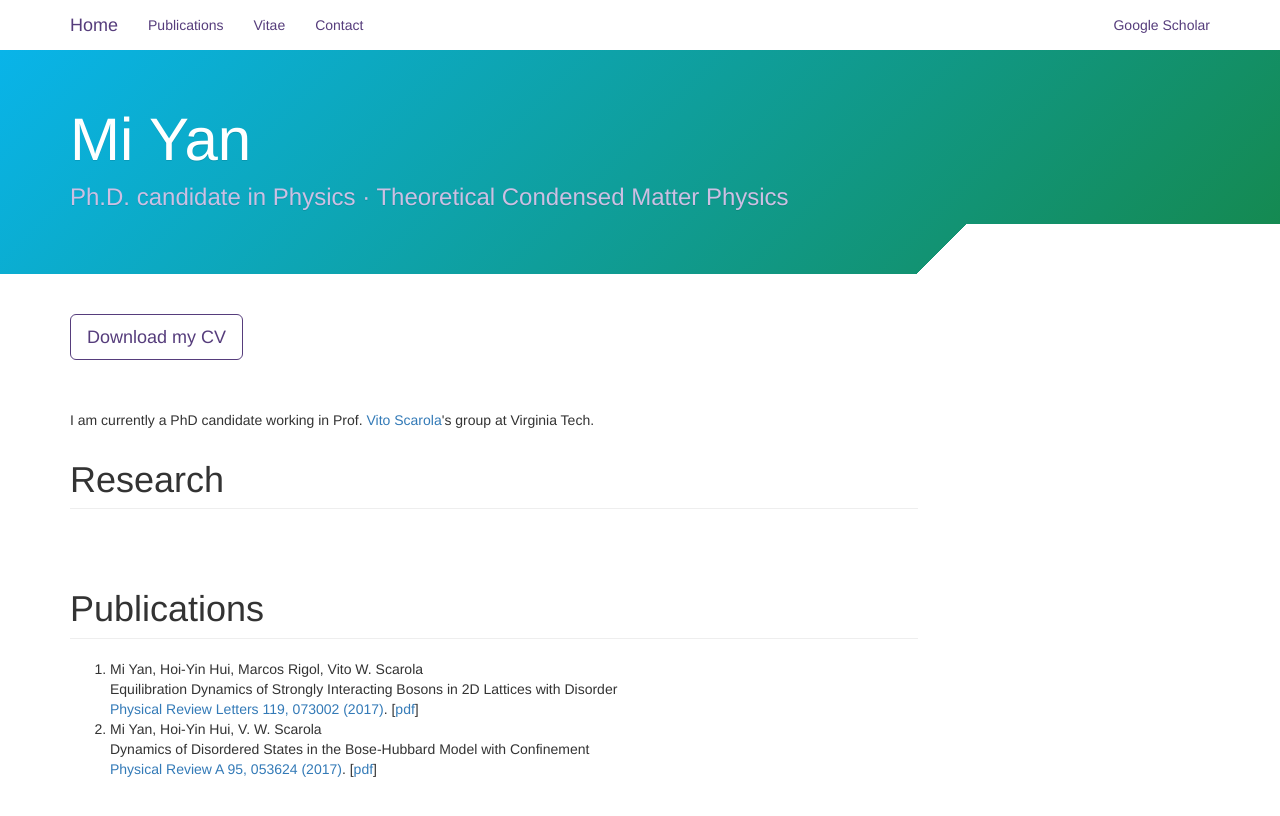
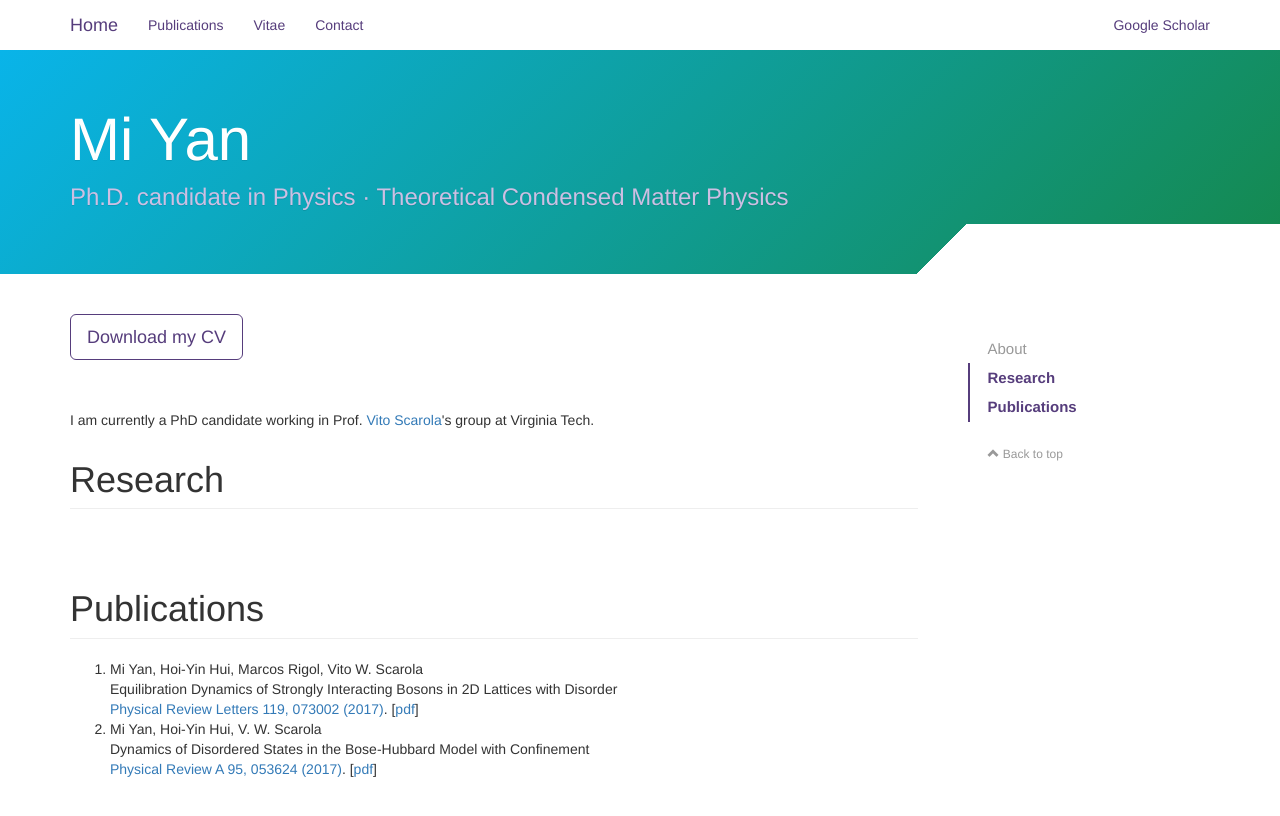
Before and after one commit to yanmi7/yanmi7.github.io, a Jekyll site: the page index.html, which Jekyll copies as it is, in a window 1280 px wide. Shown: the top 816 px of the page. Built offline with Jekyll 4.4.1, drawn with Linux system fonts in a browser that asks for light colours; nearby versions of some CDN libraries.

Commit message:
Add files via upload

```diff
--- a/index.html
+++ b/index.html
@@ -185,3 +185,19 @@
     </li>
   </ol>
 </section>
+
+ </div>
+
+      <!-- Page navigation
+      =========================================== -->
+      <div class="col-md-3" role="complementary">
+        <div class="bs-docs-sidebar hidden-print">
+          <ul class="nav bs-docs-sidenav">
+          </ul>
+          <a class="back-to-top" href="#top">
+            <i class="glyphicon glyphicon-chevron-up"></i> Back to top
+          </a>
+        </div>
+      </div>
+    </div>
+  </div>
```
